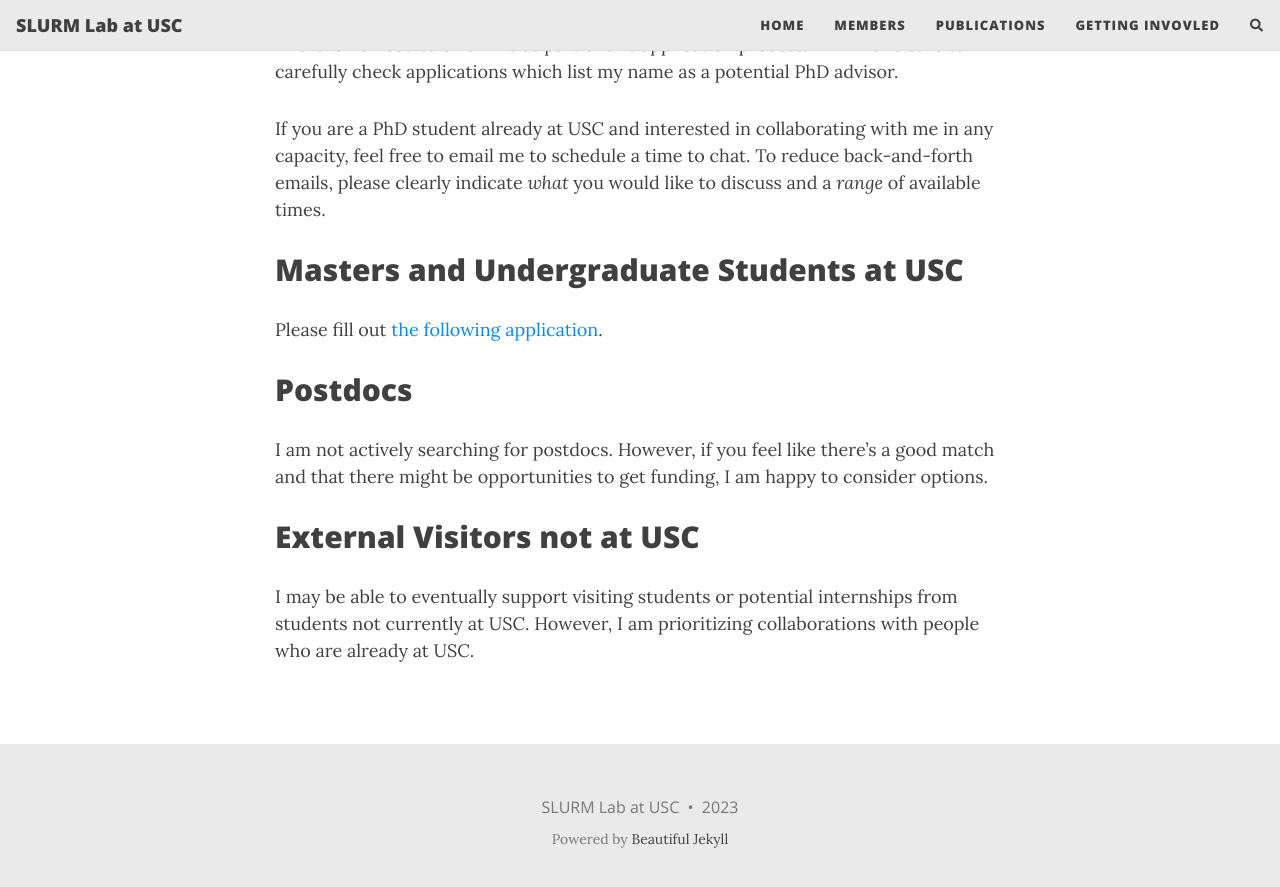
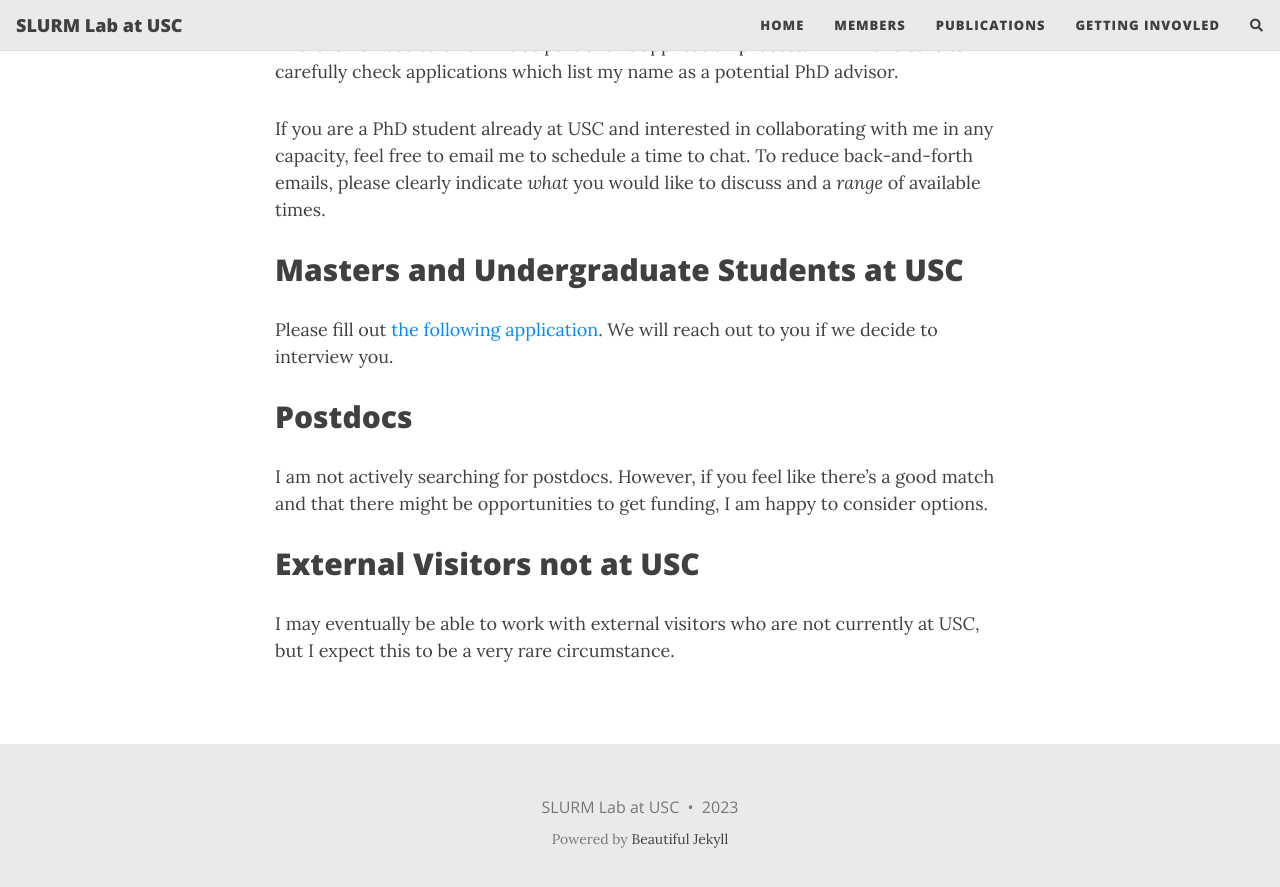
Before and after one commit to slurm-lab-usc/slurm-lab-usc.github.io, a Jekyll site: the page built from getting_involved.md, in a window 1280 px wide and 900 px high, scrolled down 641 px. Shown: the top 887 px of the window. Built offline with Jekyll 4.4.1, drawn with Linux system fonts in a browser that asks for light colours; nearby versions of some CDN libraries; comment, search, counter and statistics services are not loaded.

Commit message:
Website tweaks, usage instructions

```diff
--- a/Gemfile
+++ b/Gemfile
@@ -2,4 +2,6 @@
 
 source "https://rubygems.org"
 
+gem "jekyll", "~> 3.9.3"
+
 gemspec
--- a/getting_involved.md
+++ b/getting_involved.md
@@ -31,7 +31,7 @@ and a *range* of available times.
 ## Masters and Undergraduate Students at USC
 
 Please fill out
-[the following application](https://docs.google.com/forms/d/e/1FAIpQLSc0GzWxX3vGoNFGGHwIk-2SjCAO6npQzN7WsVJjaUfymiEDiA/viewform?usp=sf_link).
+[the following application](https://docs.google.com/forms/d/e/1FAIpQLSc0GzWxX3vGoNFGGHwIk-2SjCAO6npQzN7WsVJjaUfymiEDiA/viewform?usp=sf_link). We will reach out to you if we decide to interview you.
 
 ## Postdocs
 
@@ -41,6 +41,5 @@ consider options.
 
 ## External Visitors not at USC
 
-I may be able to eventually support visiting students or potential internships
-from students not currently at USC. However, I am prioritizing collaborations
-with people who are already at USC.
+I may eventually be able to work with external visitors who are not currently
+at USC, but I expect this to be a very rare circumstance.
```
Also changed, not shown: README.md.
